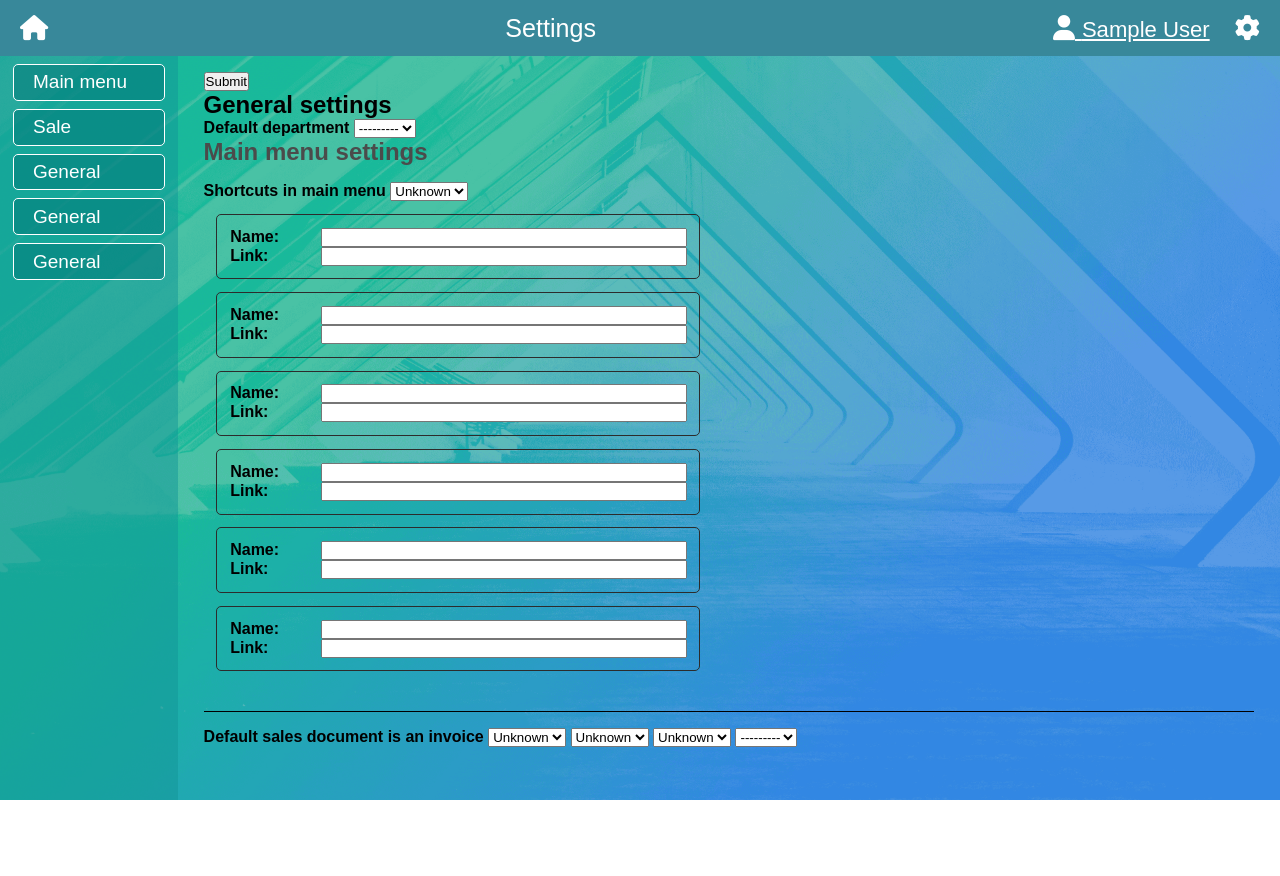
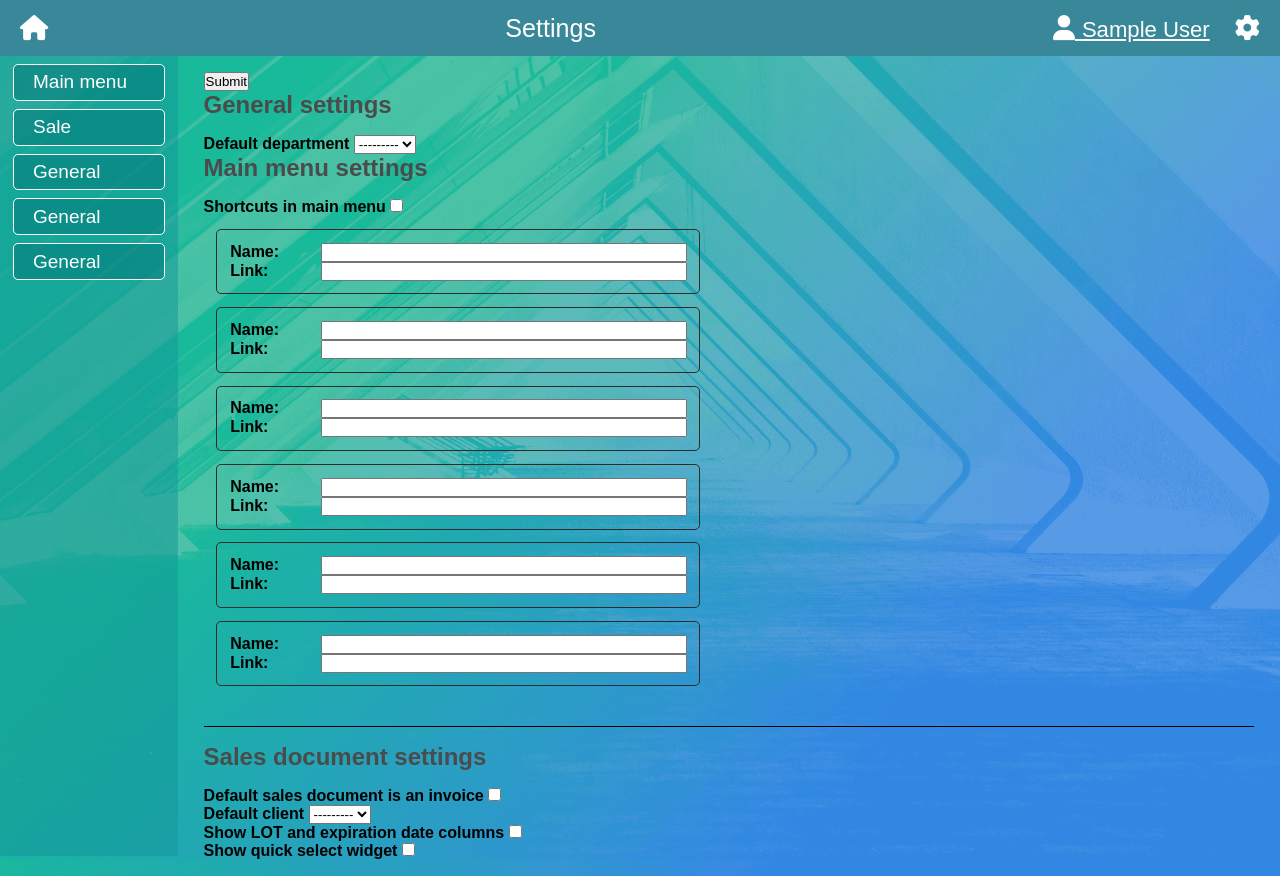
Before and after one commit to m-s-enchev/Ergo_ERP, a Django app: page /settings/ in a window 1280 px wide. Before the commit the page ends 800 px from the top, so only its background shows below. Run offline with Django 4.2, Linux system fonts and the light colour scheme; the visitor is signed in with stand-in values (Sample User, id 1); data comes from the database, SQL or seed files in the repository; data that the repository does not hold is empty; some libraries are stand-ins or nearby versions.

Commit message:
arrange settings options, include lot toggle

```diff
--- a/Ergo_ERP/user_settings/forms.py
+++ b/Ergo_ERP/user_settings/forms.py
@@ -1,9 +1,14 @@
-from django.forms import ModelForm
+from django import forms
 
 from Ergo_ERP.user_settings.models import UserSettings
 
 
-class UserSettingsForm(ModelForm):
+class UserSettingsForm(forms.ModelForm):
+    show_main_menu_shortcuts = forms.BooleanField(widget=forms.CheckboxInput, required=False)
+    show_sale_quick_select = forms.BooleanField(widget=forms.CheckboxInput, required=False)
+    default_sales_doc_is_invoice = forms.BooleanField(widget=forms.CheckboxInput, required=False)
+    show_lot_and_exp_columns = forms.BooleanField(widget=forms.CheckboxInput, required=False)
+
     class Meta:
         model = UserSettings
         exclude = ('user',)
--- a/static/css/settings.css
+++ b/static/css/settings.css
@@ -52,7 +52,7 @@
     font-size: calc(8px + 1vmin);
 }
 
-#settings-list #main-menu-settings h2{
+#settings-list h2{
     color: #4b4b4b;
     margin-bottom: 2vh;
 }
@@ -75,3 +75,8 @@
 #settings-list .main-menu-settings-group span input{
     width: 80%;
 }
+
+#settings-list #sale-settings {
+    display: flex;
+    flex-direction: column;
+}
--- a/templates/settings.html
+++ b/templates/settings.html
@@ -100,11 +100,23 @@
                 </div>
             </section>
             <section id="sale-settings">
-                <label for="id_default_sales_doc_is_invoice">Default sales document is an invoice </label>
-                {{user_settings_form.default_sales_doc_is_invoice}}
-                {{ user_settings_form.show_sale_quick_select }}
-                {{ user_settings_form.show_lot_and_exp_columns }}
-                {{ user_settings_form.default_client }}
+                <h2>Sales document settings</h2>
+                <div class="sales-settings-group">
+                    <label for="id_default_sales_doc_is_invoice">Default sales document is an invoice </label>
+                    {{user_settings_form.default_sales_doc_is_invoice}}
+                </div>
+                <div class="sales-settings-group">
+                    <label for="id_default_client">Default client </label>
+                    {{ user_settings_form.default_client }}
+                </div>
+                <div class="sales-settings-group">
+                    <label for="id_show_lot_and_exp_columns">Show LOT and expiration date columns </label>
+                    {{ user_settings_form.show_lot_and_exp_columns }}
+                </div>
+                <div class="sales-settings-group">
+                    <label for="id_show_sale_quick_select">Show quick select widget </label>
+                    {{ user_settings_form.show_sale_quick_select }}
+                </div>
             </section>
         </form>
     </div>
```
Also changed, not shown: Ergo_ERP/sales/views.py (+4 -4 lines).
